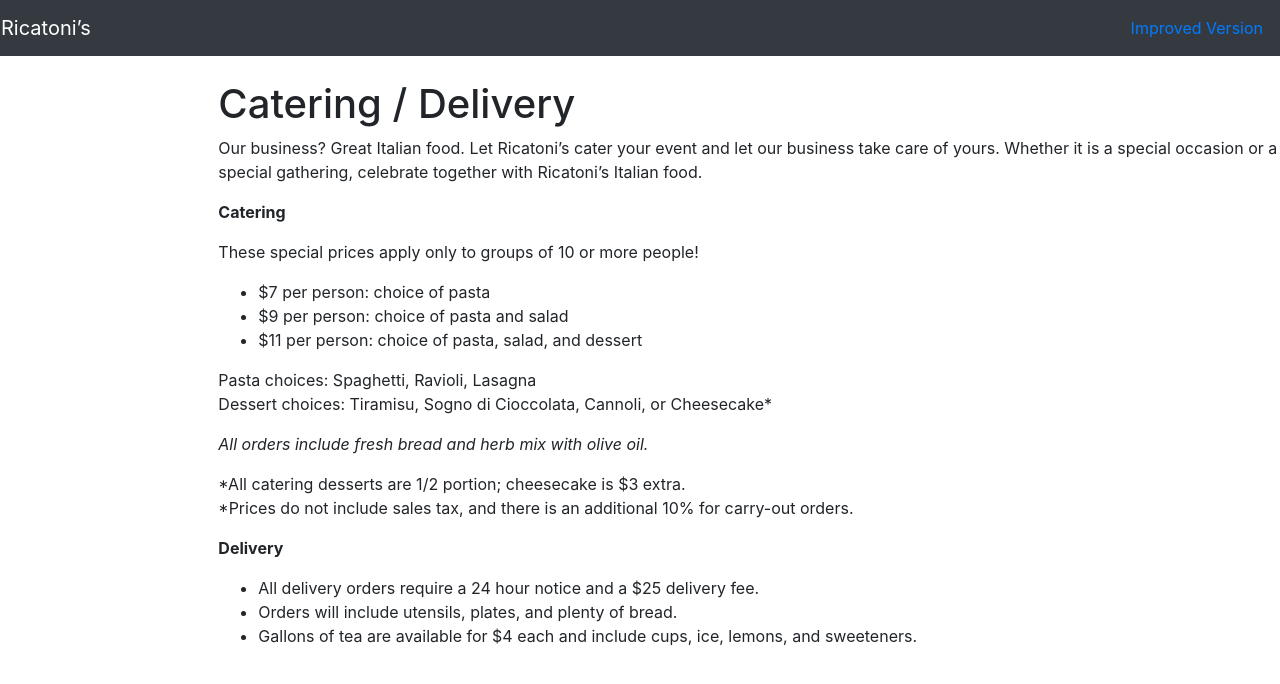
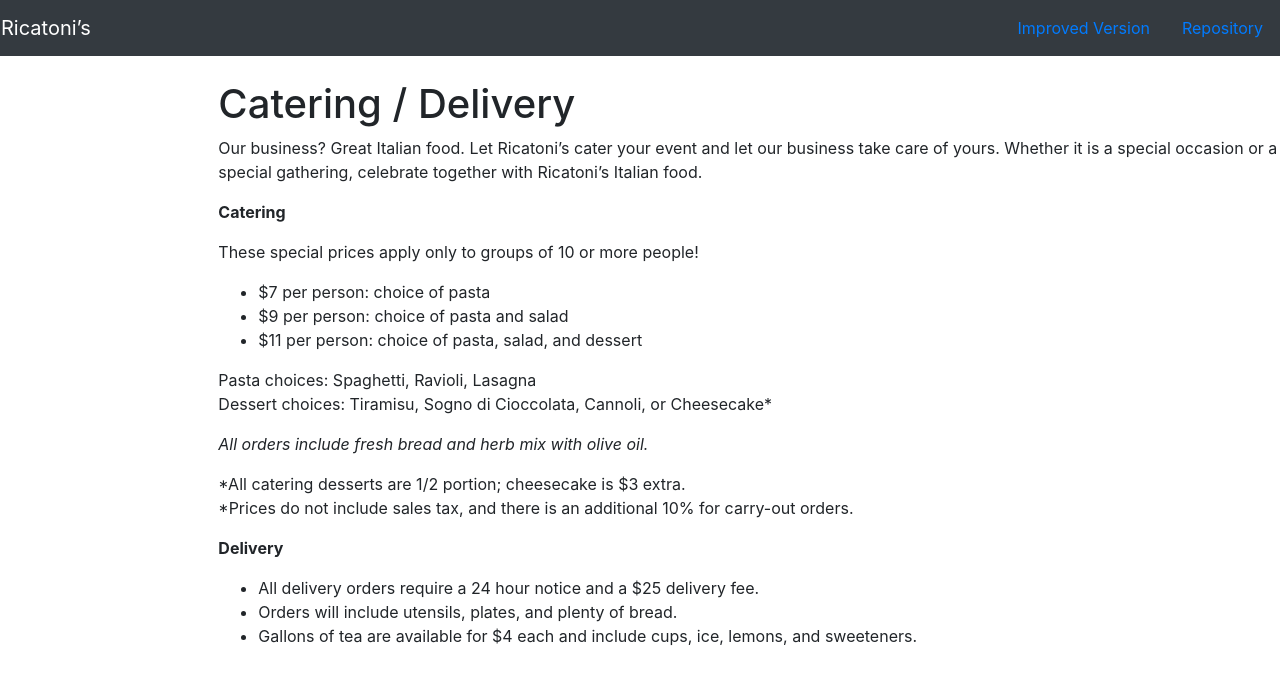
Before and after one commit to jake1wood/final-project, a plain HTML site: page index.html in a window 1280 px wide. Drawn offline with nearby package versions, Linux system fonts and the light colour scheme.

Commit message:
Update index.html

```diff
--- a/index.html
+++ b/index.html
@@ -16,6 +16,9 @@
 					<li class="nav-item">
 					<a class="nav-link" href="improved.html">Improved Version</a>
 					</li>
+					<li class="nav-item">
+						<a class="nav-link" href="https://github.com/jake1wood/final-project">Repository</a></li>
+
 
 				</ul>
 			</nav>
```
